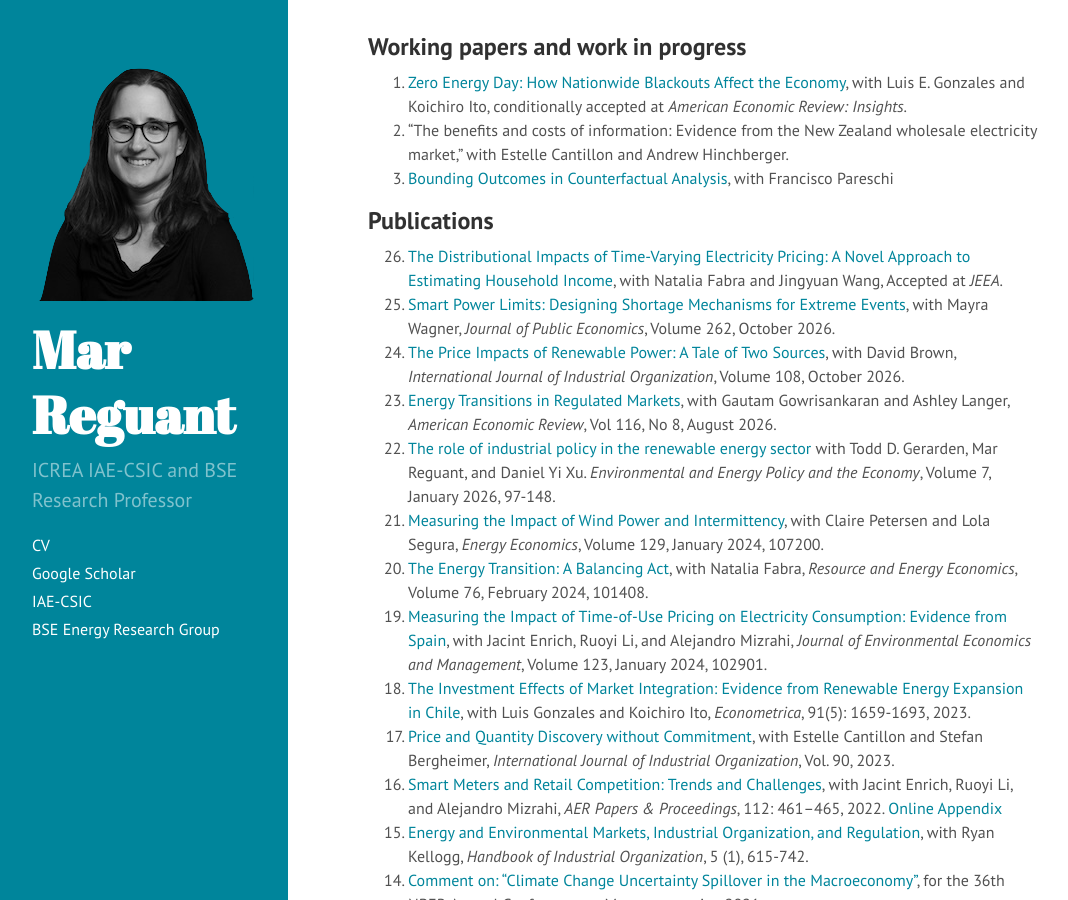
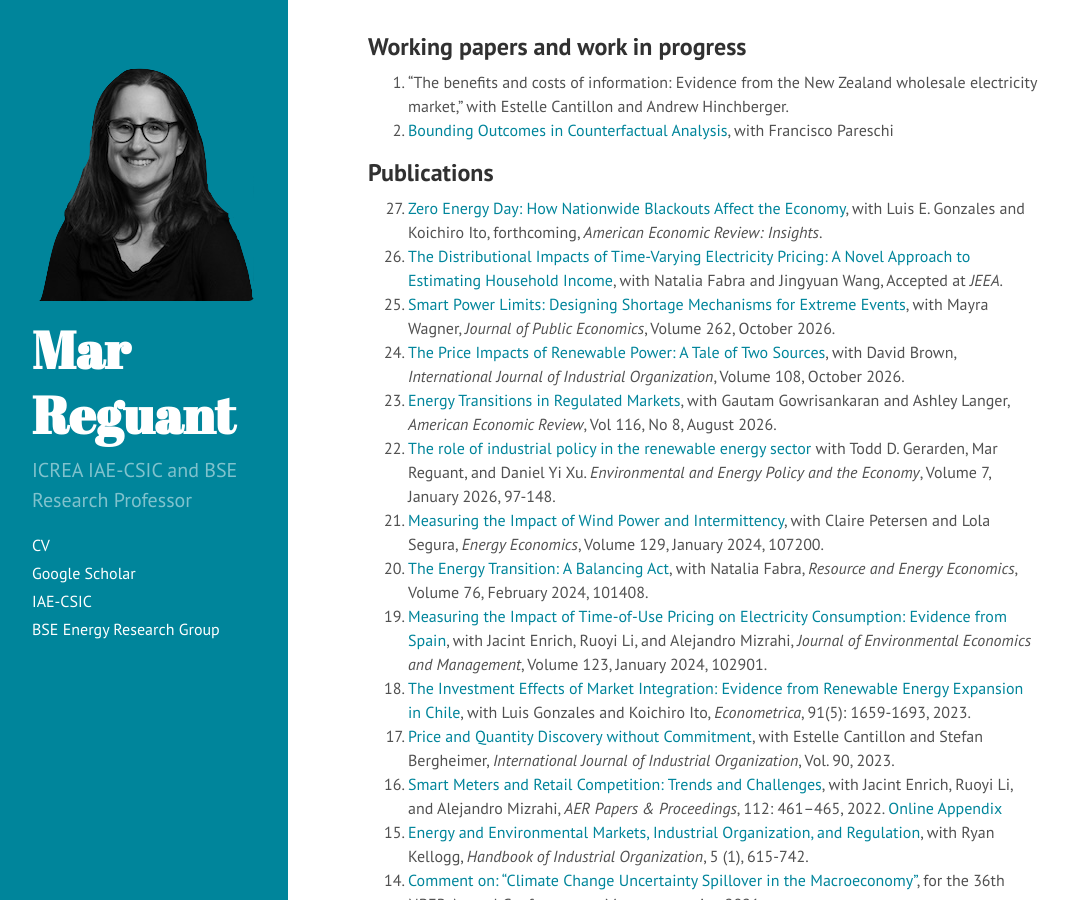
Before and after one commit to mreguant/mreguant.github.io, a Jekyll site: the page built from index.md, in a window 1280 px wide and 900 px high. Shown: the whole window, without its empty margins (0-1068 px from the left). Built offline with Jekyll 4.4.1, drawn with Linux system fonts in a browser that asks for light colours; nearby versions of some CDN libraries.

Commit message:
Update publication status for Zero Energy Day paper
Moved the paper 'Zero Energy Day: How Nationwide Blackouts Affect the Economy' to the Publications section and updated its status.

```diff
--- a/index.md
+++ b/index.md
@@ -3,12 +3,12 @@ layout: default
 title: Home
 ---
 ## Working papers and work in progress
-3. [Zero Energy Day: How Nationwide Blackouts Affect the Economy](https://www.nber.org/papers/w35066), with Luis E. Gonzales and Koichiro Ito,  conditionally accepted at *American Economic Review: Insights*.
 5. "The benefits and costs of information: Evidence from the New Zealand wholesale electricity market," with Estelle Cantillon and Andrew Hinchberger.
 7. [Bounding Outcomes in Counterfactual Analysis](https://mreguant.github.io/papers/bounds_latest.pdf), with Francisco Pareschi
 
 
 ## Publications
+1. [Zero Energy Day: How Nationwide Blackouts Affect the Economy](https://www.nber.org/papers/w35066), with Luis E. Gonzales and Koichiro Ito,  forthcoming, *American Economic Review: Insights*.
 2. [The Distributional Impacts of Time-Varying Electricity Pricing: A Novel Approach to Estimating Household Income](https://mreguant.github.io/papers/Distributional_Impacts_of_Real_Time_Pricing.pdf), with Natalia Fabra and Jingyuan Wang, Accepted at *JEEA*.
 4. [Smart Power Limits: Designing Shortage Mechanisms for Extreme Events](https://doi.org/10.1016/j.jpubeco.2026.105772), with Mayra Wagner, *Journal of Public Economics*, Volume 262, October 2026.
 5. [The Price Impacts of Renewable Power: A Tale of Two Sources](https://doi.org/10.1016/j.ijindorg.2026.103283), with David Brown, *International Journal of Industrial Organization*, Volume 108, October 2026.
```
